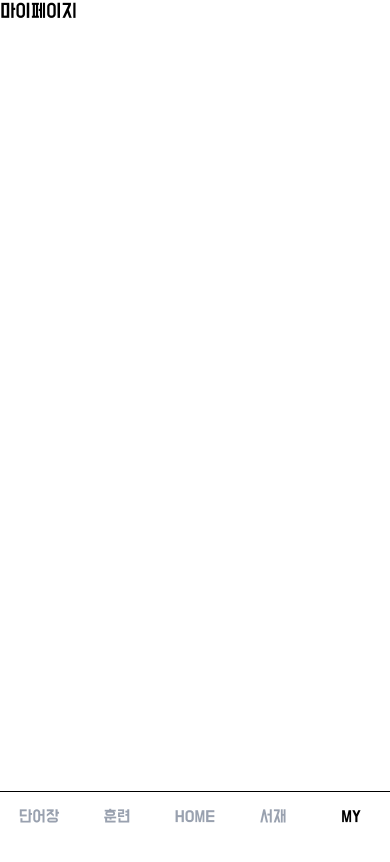
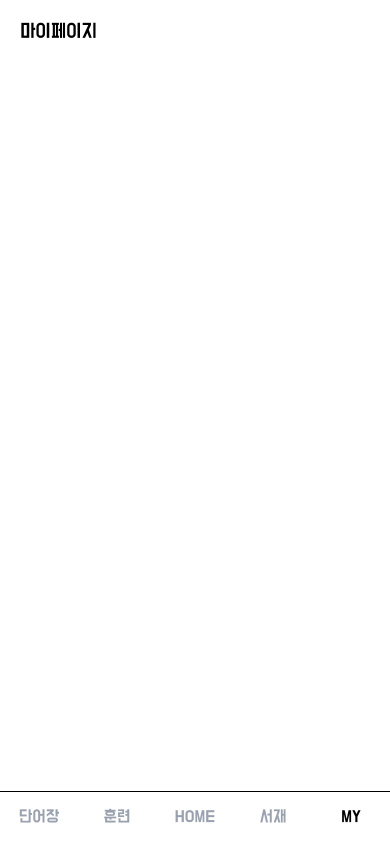
Before and after one commit to YEOBAEK-TEAM/yeobaek-frontend, a React (Vite) app: page /my in a window 390 px wide. Shown: the top 862 px of the page. Built offline with nearby package versions, Linux system fonts and the light colour scheme.

Commit message:
🎨 모바일 웹앱 화면 너비 및 기본 여백 설정

```diff
--- a/src/components/common/footerNavigation/FooterNavigation.tsx
+++ b/src/components/common/footerNavigation/FooterNavigation.tsx
@@ -10,7 +10,7 @@ const navigationItems = [
 
 export default function FooterNavigation() {
   return (
-    <nav className="fixed bottom-0 left-0 flex w-full justify-around border-t bg-white">
+    <nav className="fixed bottom-0 left-1/2 flex w-full max-w-97.5 -translate-x-1/2 justify-around border-t bg-white">
       {navigationItems.map((item) => (
         <NavLink
           key={item.path}
--- a/src/layouts/RootLayout.tsx
+++ b/src/layouts/RootLayout.tsx
@@ -4,11 +4,9 @@ import FooterNavigation from "@/components/common/footerNavigation/FooterNavigat
 
 export default function RootLayout() {
   return (
-    <>
+    <div className="mx-auto min-h-screen w-full max-w-97.5 px-5 py-5 bg-white">
       <Outlet />
-
-      {/* 하단 네비게이션 */}
       <FooterNavigation />
-    </>
+    </div>
   );
 }
```
